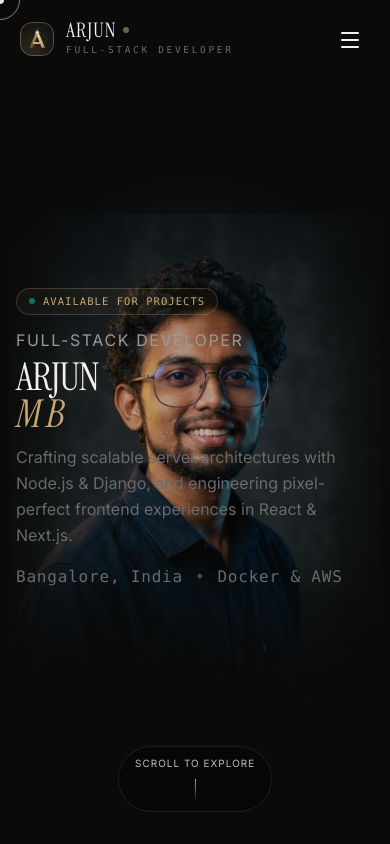
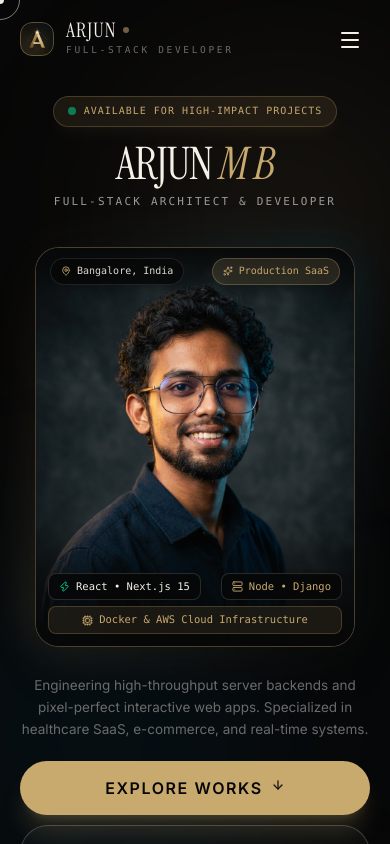
Before and after one commit to Arjunmb01/PersonalPortfolio, a React (Vite) app: page / in a window 390 px wide. Shown: the top 844 px of the page. Built offline with nearby package versions, Linux system fonts and the light colour scheme.

Commit message:
feat: redesign mobile Hero with luxury framed portrait card, floating telemetry chips, and fluid engineering pillars

```diff
--- a/src/components/sections/Hero/Hero.tsx
+++ b/src/components/sections/Hero/Hero.tsx
@@ -2,6 +2,7 @@ import { useEffect, useRef, useState } from 'react'
 import { gsap, ScrollTrigger } from '../../../lib/gsap'
 import HeroCanvas, { HeroCanvasHandle } from './HeroCanvas'
 import HeroText from './HeroText'
+import MobileHero from './MobileHero'
 
 export default function Hero() {
   const sectionRef = useRef<HTMLDivElement>(null)
@@ -15,7 +16,9 @@ export default function Hero() {
     const sticky = stickyRef.current
     if (!section || !sticky) return
 
-    // Create the pinned scroll trigger — 300vh of scroll to complete 360°
+    // Enable pinned 360° scroll glide ONLY on desktop / tablet screens (>= 768px)
+    const mm = gsap.matchMedia()
+    mm.add('(min-width: 768px)', () => {
       const trigger = ScrollTrigger.create({
         trigger: section,
         start: 'top top',
@@ -28,7 +31,6 @@ export default function Hero() {
           setScrollProgress(progress)
           canvasRef.current?.setProgress(progress)
 
-        // Hide scroll indicator after first 5%
           if (progress > 0.05) {
             setIndicatorVisible(false)
           } else {
@@ -40,6 +42,11 @@ export default function Hero() {
       return () => {
         trigger.kill()
       }
+    })
+
+    return () => {
+      mm.revert()
+    }
   }, [])
 
   return (
@@ -47,12 +54,17 @@ export default function Hero() {
       ref={sectionRef}
       id="hero"
       className="relative"
-      aria-label="Hero — 360 degree interactive portrait"
+      aria-label="Hero — Arjun M B Full Stack Developer"
     >
-      {/* Pinned sticky container — this stays fixed while parent scrolls */}
+      {/* ── MOBILE HERO (< 768px): Dedicated Luxury Mobile Experience ── */}
+      <div className="block md:hidden">
+        <MobileHero />
+      </div>
+
+      {/* ── DESKTOP HERO (>= 768px): Pinned 360° Interactive Canvas Experience ── */}
       <div
         ref={stickyRef}
-        className="relative w-full h-screen overflow-hidden bg-ink"
+        className="hidden md:block relative w-full h-screen overflow-hidden bg-ink"
       >
         {/* ── Canvas frame display ─────────────────────── */}
         <div className="absolute inset-0 z-10">
--- /dev/null
+++ b/src/components/sections/Hero/MobileHero.tsx
@@ -0,0 +1,184 @@
+import { motion } from 'framer-motion'
+import { ArrowDown, FileText, Sparkles, Server, Cpu, Globe, MapPin, Zap } from 'lucide-react'
+import { PERSONAL_INFO } from '../../../lib/constants'
+
+export default function MobileHero() {
+  return (
+    <div className="relative w-full min-h-screen pt-24 pb-16 px-5 flex flex-col justify-between overflow-hidden bg-ink">
+      {/* ── AMBIENT AURORA BACKGROUND GLOWS ── */}
+      <div className="absolute top-20 right-[-10%] w-72 h-72 rounded-full bg-accent/10 blur-[100px] pointer-events-none" />
+      <div className="absolute top-[45%] left-[-15%] w-80 h-80 rounded-full bg-sky-500/8 blur-[120px] pointer-events-none" />
+      <div className="absolute bottom-10 right-[-5%] w-72 h-72 rounded-full bg-amber-500/8 blur-[100px] pointer-events-none" />
+
+      {/* ── TOP BADGE & BRAND TYPOGRAPHY ── */}
+      <motion.div
+        initial={{ opacity: 0, y: 20 }}
+        animate={{ opacity: 1, y: 0 }}
+        transition={{ duration: 0.6, ease: [0.16, 1, 0.3, 1] }}
+        className="relative z-10 text-center mb-6"
+      >
+        {/* Availability Badge */}
+        <div className="inline-flex items-center gap-2 px-3.5 py-1.5 rounded-full border border-accent/25 bg-accent/10 backdrop-blur-md mb-4 shadow-lg shadow-accent/5">
+          <span className="w-2 h-2 rounded-full bg-emerald-400 animate-pulse" />
+          <span className="text-[10px] font-mono tracking-widest text-accent uppercase font-medium">
+            Available for High-Impact Projects
+          </span>
+        </div>
+
+        {/* Hero Title */}
+        <h1 className="font-serif text-[clamp(2.8rem,11vw,4rem)] text-paper leading-[0.95] tracking-tight mb-2">
+          ARJUN{' '}
+          <span className="font-serif-italic text-accent">M B</span>
+        </h1>
+
+        {/* Professional Subtitle */}
+        <p className="text-caption text-mist-light tracking-[0.2em] uppercase font-mono text-[11px]">
+          Full-Stack Architect &amp; Developer
+        </p>
+      </motion.div>
+
+      {/* ── CENTERPIECE: CINEMATIC FRAMED PORTRAIT CARD ── */}
+      <motion.div
+        initial={{ opacity: 0, scale: 0.95 }}
+        animate={{ opacity: 1, scale: 1 }}
+        transition={{ duration: 0.7, delay: 0.15, ease: [0.16, 1, 0.3, 1] }}
+        className="relative z-10 w-full max-w-[320px] mx-auto my-3"
+      >
+        {/* Ambient Halo Behind Card */}
+        <div className="absolute -inset-1 rounded-[2.2rem] bg-gradient-to-tr from-accent/30 via-accent/5 to-sky-500/20 blur-xl opacity-75" />
+
+        {/* Card Frame */}
+        <div className="relative rounded-3xl overflow-hidden border border-accent/30 bg-ink-50 shadow-2xl">
+          {/* Top Status Bar in Card */}
+          <div className="absolute top-0 inset-x-0 z-20 flex items-center justify-between px-3.5 py-2.5 bg-gradient-to-b from-ink/90 to-transparent">
+            <div className="inline-flex items-center gap-1.5 px-2.5 py-1 rounded-full bg-ink/70 backdrop-blur-md border border-paper/10 text-[10px] font-mono text-paper/90">
+              <MapPin size={10} className="text-accent" />
+              <span>Bangalore, India</span>
+            </div>
+            <div className="inline-flex items-center gap-1.5 px-2.5 py-1 rounded-full bg-accent/15 backdrop-blur-md border border-accent/30 text-[10px] font-mono text-accent">
+              <Sparkles size={10} />
+              <span>Production SaaS</span>
+            </div>
+          </div>
+
+          {/* Portrait Image */}
+          <div className="aspect-[4/5] relative">
+            <img
+              src="/images/arjun_hero.jpg"
+              alt="Arjun M B - Full Stack Developer"
+              className="w-full h-full object-cover object-top"
+              loading="eager"
+            />
+            {/* Bottom Gradient Fade */}
+            <div className="absolute inset-x-0 bottom-0 h-32 bg-gradient-to-t from-ink via-ink/60 to-transparent" />
+          </div>
+
+          {/* Floating Technology Pills Anchored on Torso */}
+          <div className="absolute bottom-3 inset-x-3 z-20 flex flex-col gap-1.5">
+            <div className="flex items-center justify-between gap-1.5">
+              <span className="inline-flex items-center gap-1.5 px-2.5 py-1 rounded-lg bg-ink/80 backdrop-blur-md border border-paper/15 text-[10.5px] font-mono text-paper">
+                <Zap size={11} className="text-emerald-400" />
+                <span>React • Next.js 15</span>
+              </span>
+              <span className="inline-flex items-center gap-1.5 px-2.5 py-1 rounded-lg bg-ink/80 backdrop-blur-md border border-paper/15 text-[10.5px] font-mono text-accent">
+                <Server size={11} />
+                <span>Node • Django</span>
+              </span>
+            </div>
+            <div className="inline-flex items-center justify-center gap-1.5 px-2.5 py-1 rounded-lg bg-accent/10 backdrop-blur-md border border-accent/25 text-[10.5px] font-mono text-accent">
+              <Cpu size={11} />
+              <span>Docker &amp; AWS Cloud Infrastructure</span>
+            </div>
+          </div>
+        </div>
+      </motion.div>
+
+      {/* ── IMPACT STATEMENT & ACTIONS ── */}
+      <motion.div
+        initial={{ opacity: 0, y: 20 }}
+        animate={{ opacity: 1, y: 0 }}
+        transition={{ duration: 0.6, delay: 0.3, ease: [0.16, 1, 0.3, 1] }}
+        className="relative z-10 text-center mt-4 max-w-sm mx-auto"
+      >
+        <p className="text-body text-mist text-[13.5px] leading-relaxed mb-5">
+          Engineering high-throughput server backends and pixel-perfect interactive web apps. Specialized in healthcare SaaS, e-commerce, and real-time systems.
+        </p>
+
+        {/* Action Buttons */}
+        <div className="flex flex-col sm:flex-row gap-2.5 w-full">
+          <a
+            href="#work"
+            className="inline-flex items-center justify-center gap-2 px-6 py-3.5 rounded-full bg-accent text-ink text-caption tracking-widest uppercase font-semibold hover:bg-accent-light transition-all duration-300 shadow-xl shadow-accent/20"
+          >
+            <span>Explore Works</span>
+            <ArrowDown size={14} className="animate-bounce" />
+          </a>
+
+          <a
+            href={PERSONAL_INFO.resumeUrl}
+            download={PERSONAL_INFO.resumeFileName}
+            target="_blank"
+            rel="noopener noreferrer"
+            className="inline-flex items-center justify-center gap-2 px-6 py-3.5 rounded-full border border-paper/20 bg-paper/[0.03] text-paper text-caption tracking-widest uppercase hover:border-accent hover:text-accent transition-all duration-300"
+          >
+            <FileText size={14} />
+            <span>Download Resume</span>
+          </a>
+        </div>
+      </motion.div>
+
+      {/* ── MOBILE CAPABILITIES DECK (Quick-View Glass Cards) ── */}
+      <motion.div
+        initial={{ opacity: 0, y: 20 }}
+        animate={{ opacity: 1, y: 0 }}
+        transition={{ duration: 0.6, delay: 0.45 }}
+        className="relative z-10 mt-8 space-y-2.5 max-w-sm mx-auto w-full"
+      >
+        <div className="flex items-center justify-between px-1 mb-1">
+          <span className="text-[10px] font-mono text-accent uppercase tracking-widest">
+            Core Engineering Pillars
+          </span>
+          <span className="text-[10px] font-mono text-mist">
+            3 Specializations
+          </span>
+        </div>
+
+        <div className="p-3 rounded-2xl bg-paper/[0.03] border border-paper/10 flex items-start gap-3">
+          <div className="p-2 rounded-xl bg-accent/10 text-accent flex-shrink-0 mt-0.5">
+            <Server size={16} />
+          </div>
+          <div>
+            <h4 className="text-[13px] font-medium text-paper">Backend &amp; Distributed APIs</h4>
+            <p className="text-[11.5px] text-mist leading-relaxed mt-0.5">
+              High-throughput Node.js &amp; Django REST, Redis caching, robust models.
+            </p>
+          </div>
+        </div>
+
+        <div className="p-3 rounded-2xl bg-paper/[0.03] border border-paper/10 flex items-start gap-3">
+          <div className="p-2 rounded-xl bg-sky-500/10 text-sky-400 flex-shrink-0 mt-0.5">
+            <Cpu size={16} />
+          </div>
+          <div>
+            <h4 className="text-[13px] font-medium text-paper">Cloud &amp; Containerization</h4>
+            <p className="text-[11.5px] text-mist leading-relaxed mt-0.5">
+              Production Docker pipelines, AWS CloudFront &amp; EC2 deployment.
+            </p>
+          </div>
+        </div>
+
+        <div className="p-3 rounded-2xl bg-paper/[0.03] border border-paper/10 flex items-start gap-3">
+          <div className="p-2 rounded-xl bg-amber-500/10 text-amber-400 flex-shrink-0 mt-0.5">
+            <Globe size={16} />
+          </div>
+          <div>
+            <h4 className="text-[13px] font-medium text-paper">Kinetic &amp; Real-Time Web</h4>
+            <p className="text-[11.5px] text-mist leading-relaxed mt-0.5">
+              React, Next.js, WebSockets, WebRTC video calling, smooth GSAP motion.
+            </p>
+          </div>
+        </div>
+      </motion.div>
+    </div>
+  )
+}
```
Lines whose indentation alone changed are shown as unchanged.
